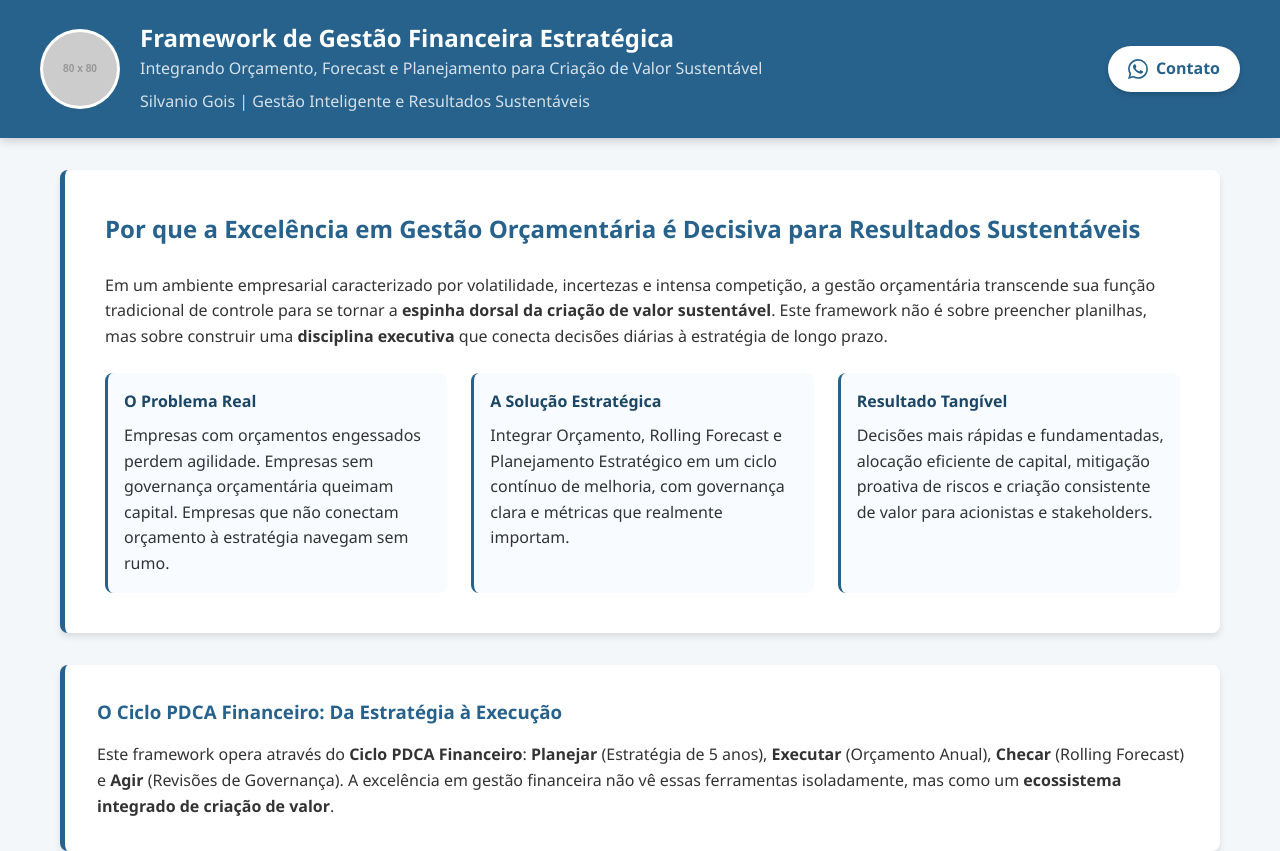
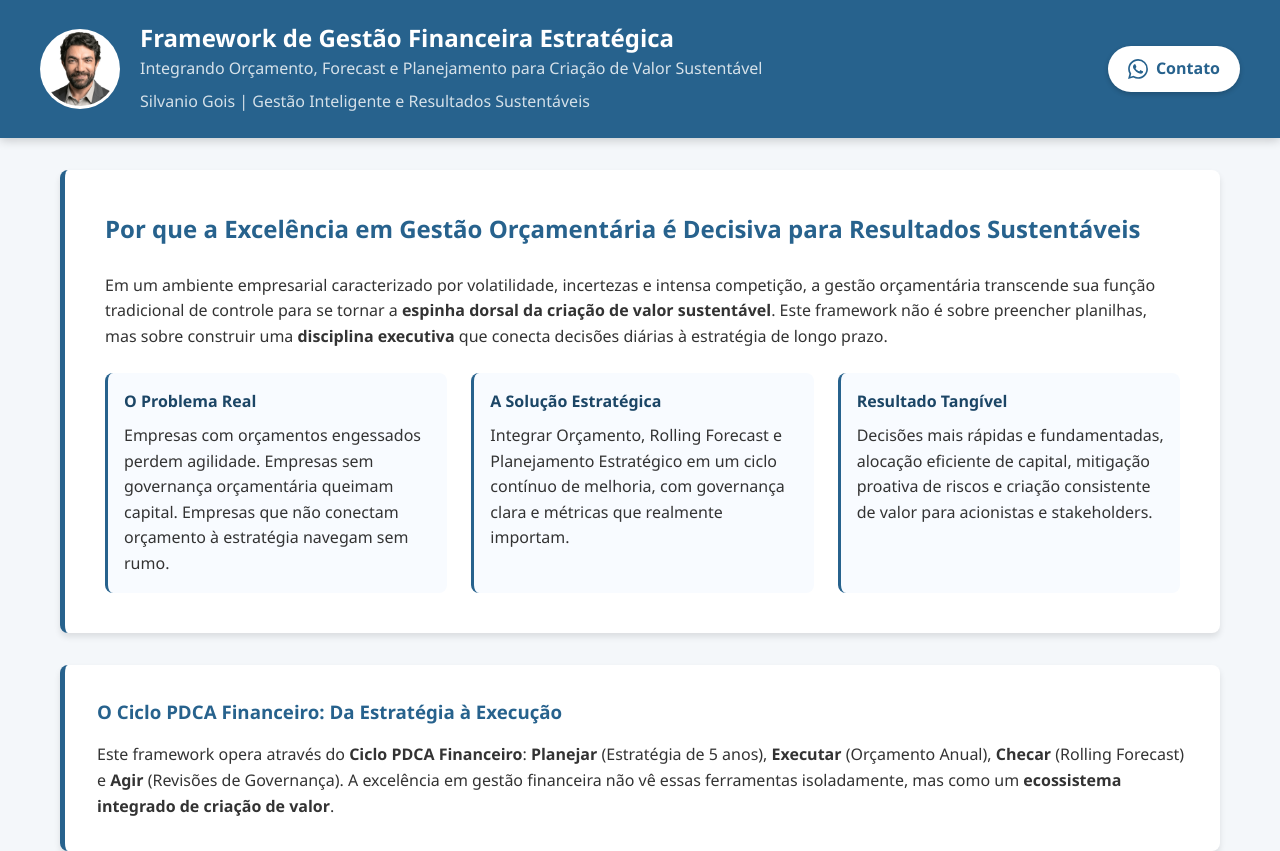
Before and after one commit to SilvanioSG/Framework-de-Gestao-Financeira-Estrategica, a plain HTML site: page index.html in a window 1280 px wide. Shown: the top 851 px of the page. Drawn offline with Linux system fonts and the light colour scheme; placeholder pictures from the web are drawn by us.

Commit message:
Update index.html

```diff
--- a/index.html
+++ b/index.html
@@ -501,7 +501,7 @@
     <header>
         <div class="header-container">
             <div class="profile-area">
-                <img src="Executivo_Silvanio_Gestor.JPG" alt="Silvanio Gois" class="profile-img" onerror="this.src='https://via.placeholder.com/80?text=SG'">
+                <img src="Executivo_Silvanio_Gestor.PNG" alt="Silvanio Gois" class="profile-img" onerror="this.src='https://via.placeholder.com/80?text=SG'">
                 <div class="profile-info">
                     <h1>Framework de Gestão Financeira Estratégica</h1>
                     <p class="header-subtitle">Integrando Orçamento, Forecast e Planejamento para Criação de Valor Sustentável</p>
```
